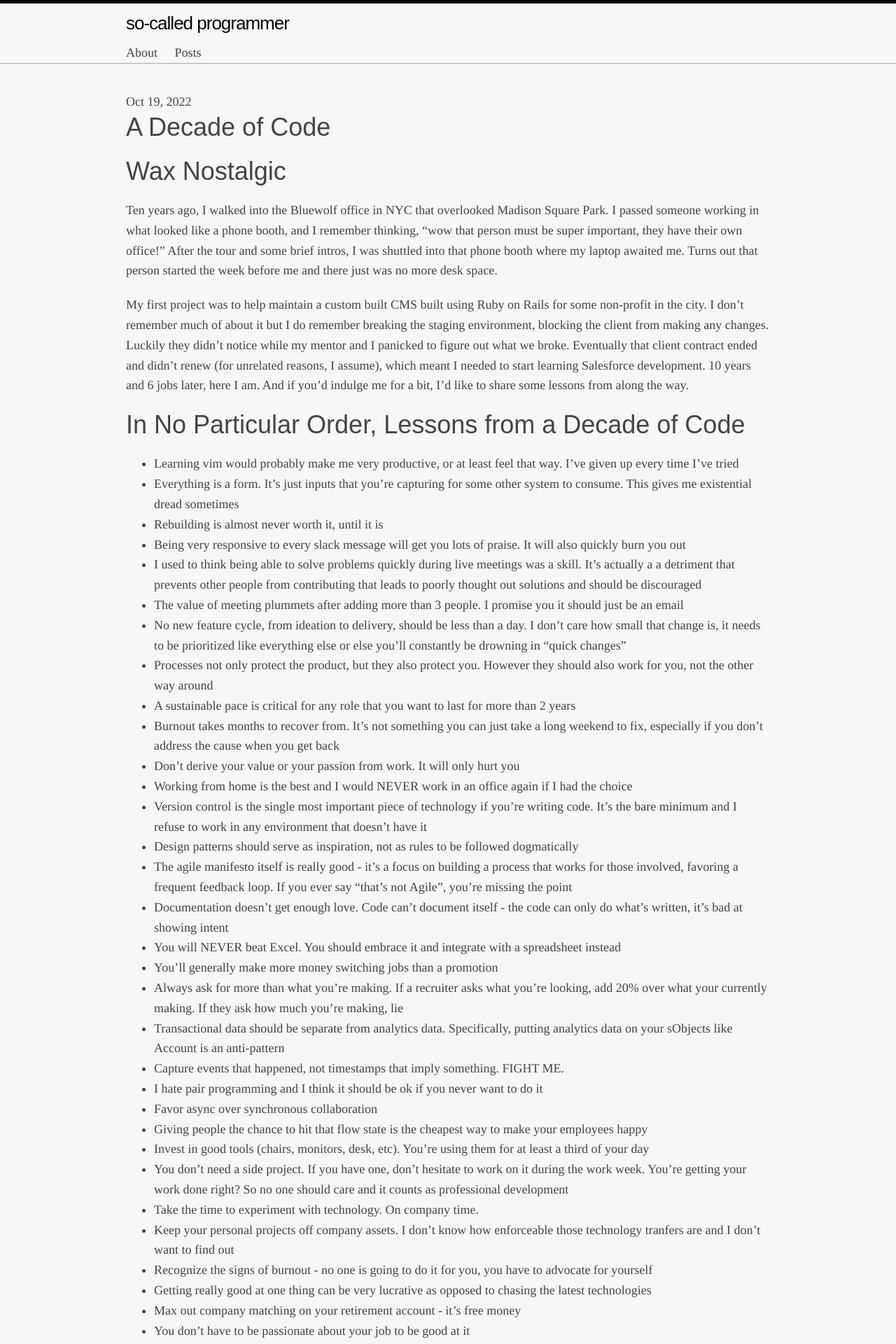
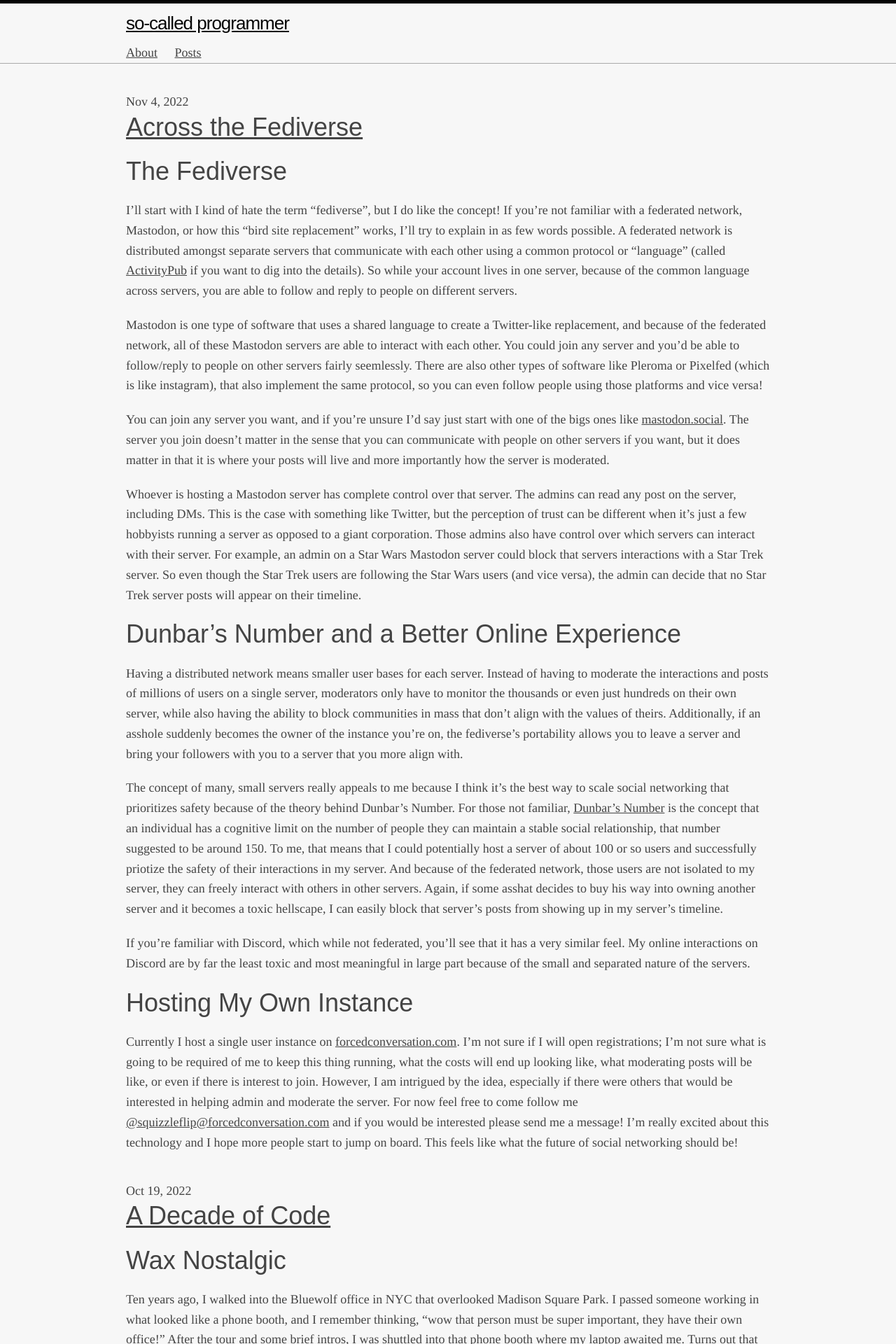
Before and after one commit to seanpat09/seanpat09.github.io, a Jekyll site: the page built from index.html, in a window 1280 px wide. Shown: the top 1920 px of the page at 70% size. Built offline with Jekyll 4.4.1, drawn with Linux system fonts in a browser that asks for light colours; the list of posts is cut into pages by our own code; some of the changed text lies outside the part shown.

Commit message:
post on the fediverse, adding underlines to links (#24)

```diff
--- /dev/null
+++ b/_posts/2022-11-04-across-the-fediverse.md
@@ -0,0 +1,34 @@
+---
+layout: post
+title: "Across the Fediverse"
+date: "2022-11-04-T00:00:00.000-08:00"
+author: Sean Cuevo
+description: Thoughts on the fediverse, hosting a Mastodon instance, and dunbar's number
+
+tags:
+  - mastodon
+  - fediverse
+---
+
+
+## The Fediverse
+
+I'll start with I kind of hate the term "fediverse", but I do like the concept! If you're not familiar with a federated network, Mastodon, or how this "bird site replacement" works, I'll try to explain in as few words possible. A federated network is distributed amongst separate servers that communicate with each other using a common protocol or "language" (called [ActivityPub](https://en.wikipedia.org/wiki/ActivityPub) if you want to dig into the details). So while your account lives in one server, because of the common language across servers, you are able to follow and reply to people on different servers.
+
+Mastodon is one type of software that uses a shared language to create a Twitter-like replacement, and because of the federated network, all of these Mastodon servers are able to interact with each other. You could join any server and you'd be able to follow/reply to people on other servers fairly seemlessly. There are also other types of software like Pleroma or Pixelfed (which is like instagram), that also implement the same protocol, so you can even follow people using those platforms and vice versa!
+
+You can join any server you want, and if you're unsure I'd say just start with one of the bigs ones like [mastodon.social](https://mastodon.social). The server you join doesn't matter in the sense that you can communicate with people on other servers if you want, but it does matter in that it is where your posts will live and more importantly how the server is moderated.
+
+Whoever is hosting a Mastodon server has complete control over that server. The admins can read any post on the server, including DMs. This is the case with something like Twitter, but the perception of trust can be different when it's just a few hobbyists running a server as opposed to a giant corporation. Those admins also have control over which servers can interact with their server. For example, an admin on a Star Wars Mastodon server could block that servers interactions with a Star Trek server. So even though the Star Trek users are following the Star Wars users (and vice versa), the admin can decide that no Star Trek server posts will appear on their timeline.
+
+## Dunbar's Number and a Better Online Experience
+
+Having a distributed network means smaller user bases for each server. Instead of having to moderate the interactions and posts of millions of users on a single server, moderators only have to monitor the thousands or even just hundreds on their own server, while also having the ability to block communities in mass that don't align with the values of theirs. Additionally, if an asshole suddenly becomes the owner of the instance you're on, the fediverse's portability allows you to leave a server and bring your followers with you to a server that you more align with.
+
+The concept of many, small servers really appeals to me because I think it's the best way to scale social networking that prioritizes safety because of the theory behind Dunbar's Number. For those not familiar, [Dunbar's Number](https://en.wikipedia.org/wiki/Dunbar%27s_number) is the concept that an individual has a cognitive limit on the number of people they can maintain a stable social relationship, that number suggested to be around 150. To me, that means that I could potentially host a server of about 100 or so users and successfully priotize the safety of their interactions in my server. And because of the federated network, those users are not isolated to my server, they can freely interact with others in other servers. Again, if some asshat decides to buy his way into owning another server and it becomes a toxic hellscape, I can easily block that server's posts from showing up in my server's timeline.
+
+If you're familiar with Discord, which while not federated, you'll see that it has a very similar feel. My online interactions on Discord are by far the least toxic and most meaningful in large part because of the small and separated nature of the servers.
+
+## Hosting My Own Instance
+
+Currently I host a single user instance on [forcedconversation.com](https://forcedconversation.com). I'm not sure if I will open registrations; I'm not sure what is going to be required of me to keep this thing running, what the costs will end up looking like, what moderating posts will be like, or even if there is interest to join. However, I am intrigued by the idea, especially if there were others that would be interested in helping admin and moderate the server. For now feel free to come follow me [@squizzleflip@forcedconversation.com](https://forcedconversation.com/@squizzleflip) and if you would be interested please send me a message! I'm really excited about this technology and I hope more people start to jump on board. This feels like what the future of social networking should be!
--- a/_sass/_base.scss
+++ b/_sass/_base.scss
@@ -97,7 +97,7 @@ h1, h2, h3, h4, h5, h6 {
  */
 a {
     color: $brand-color;
-    text-decoration: none;
+    text-decoration: underline;
 
     &:visited {
         color: darken($brand-color, 15%);
```
